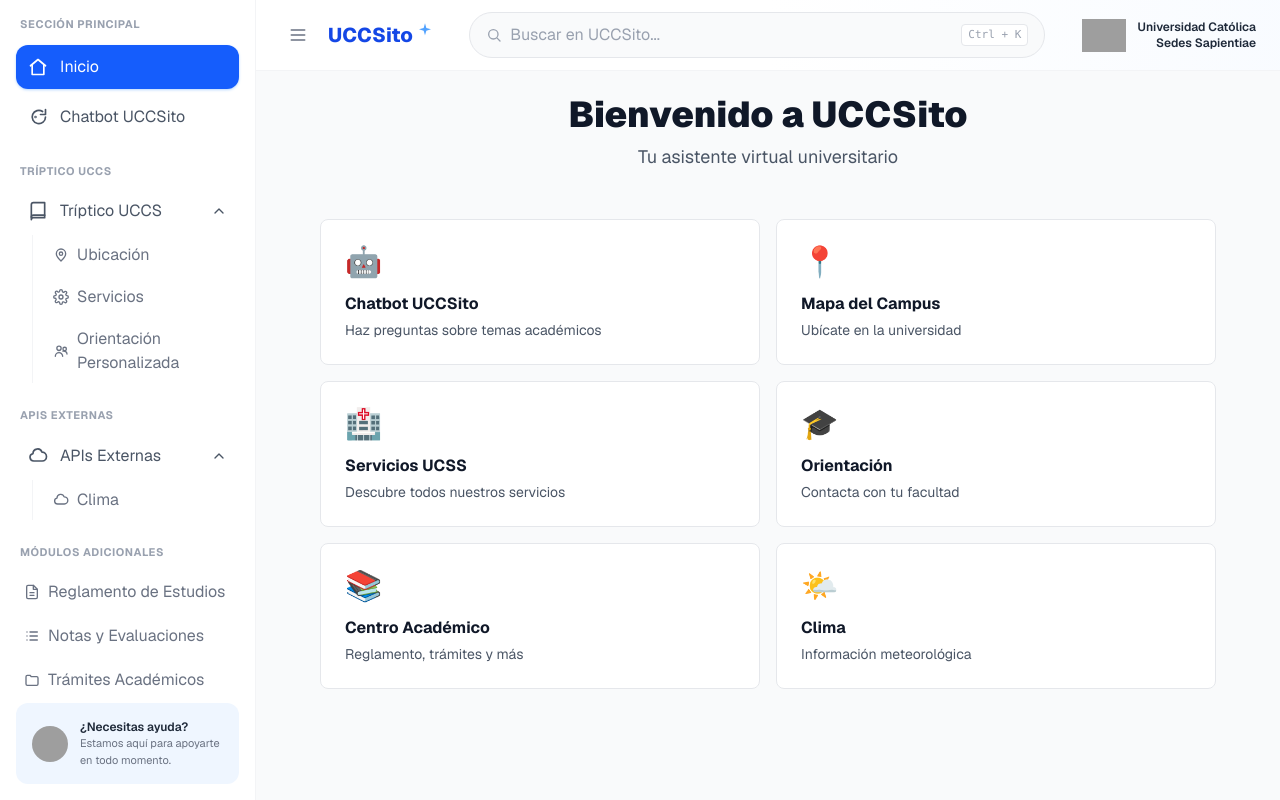
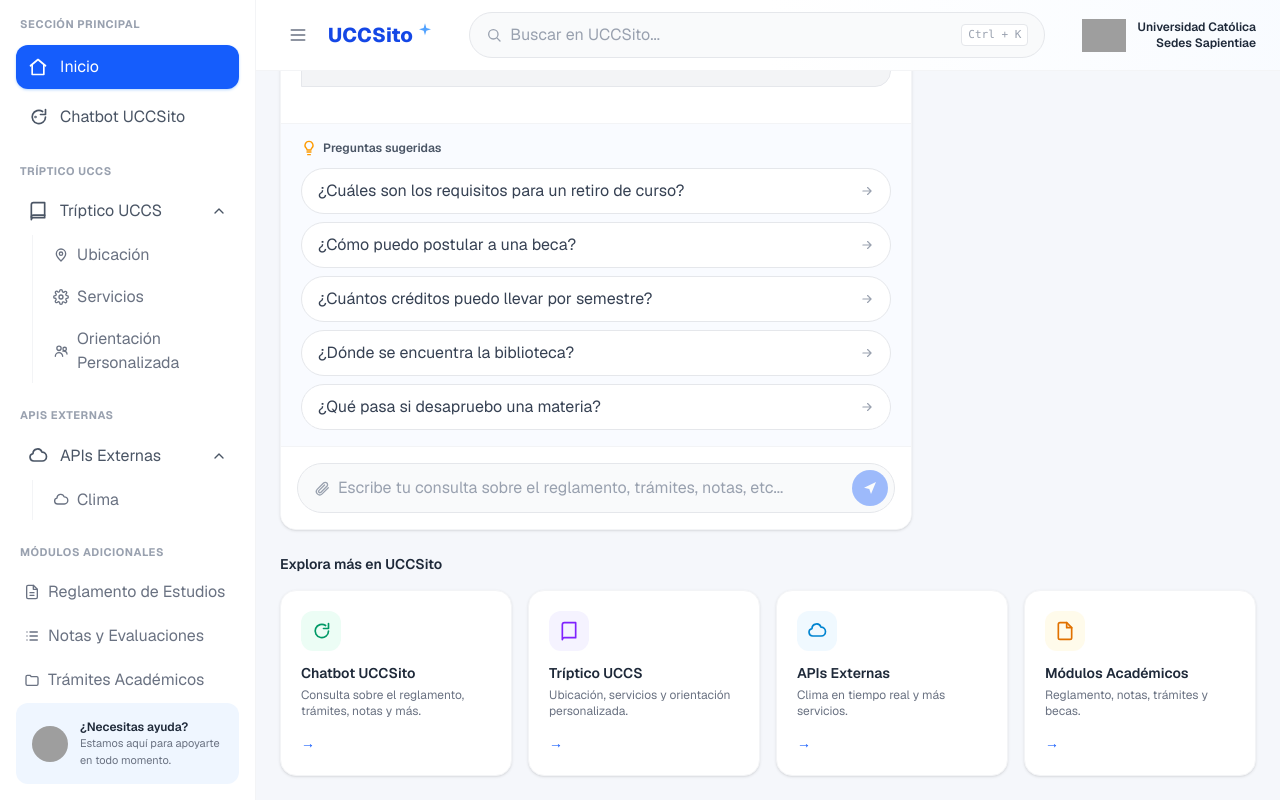
Before and after one commit to Lopezete2026100363/uccsito, a Next.js app: page /chat in a window 1280 px wide. Built offline with nearby package versions, Linux system fonts and the light colour scheme; grey boxes are pictures that could not be loaded.

Commit message:
Portal UCCSito actualizado con componentes

```diff
--- a/app/(student)/chat/page.tsx
+++ b/app/(student)/chat/page.tsx
@@ -8,81 +8,63 @@
 import { Orientation } from '../components/Triptych/Orientation';
 import { AcademicCenter } from '../components/AcademicCenter';
 import { Weather } from '../components/Weather';
+import { WeatherWidget } from '../components/WeatherWidget';
 
 type TabType = 'inicio' | 'chat' | 'ubicacion' | 'servicios' | 'orientacion' | 'reglamento' | 'notas' | 'tramites' | 'becas' | 'faq' | 'clima';
+
+const EXPLORE_CARDS: Array<{ title: string; desc: string; action: TabType; icon: JSX.Element; tint: string }> = [
+  {
+    title: 'Chatbot UCCSito',
+    desc: 'Consulta sobre el reglamento, trámites, notas y más.',
+    action: 'chat',
+    tint: 'bg-emerald-50 text-emerald-600',
+    icon: (
+      <svg className="w-5 h-5" viewBox="0 0 24 24" fill="none" stroke="currentColor" strokeWidth="2" strokeLinecap="round" strokeLinejoin="round">
+        <path d="M21 12a8 8 0 1 1-3.5-6.6" /><path d="M21 3v6h-6" />
+      </svg>
+    ),
+  },
+  {
+    title: 'Tríptico UCCS',
+    desc: 'Ubicación, servicios y orientación personalizada.',
+    action: 'ubicacion',
+    tint: 'bg-violet-50 text-violet-600',
+    icon: (
+      <svg className="w-5 h-5" viewBox="0 0 24 24" fill="none" stroke="currentColor" strokeWidth="2" strokeLinecap="round" strokeLinejoin="round">
+        <path d="M4 4.5A2.5 2.5 0 0 1 6.5 2H20v18H6.5A2.5 2.5 0 0 0 4 22.5v-18Z" />
+      </svg>
+    ),
+  },
+  {
+    title: 'APIs Externas',
+    desc: 'Clima en tiempo real y más servicios.',
+    action: 'clima',
+    tint: 'bg-sky-50 text-sky-600',
+    icon: (
+      <svg className="w-5 h-5" viewBox="0 0 24 24" fill="none" stroke="currentColor" strokeWidth="2" strokeLinecap="round" strokeLinejoin="round">
+        <path d="M7 18a4.5 4.5 0 0 1-1-8.9 5.5 5.5 0 0 1 10.7-1.8A4 4 0 0 1 17 18H7Z" />
+      </svg>
+    ),
+  },
+  {
+    title: 'Módulos Académicos',
+    desc: 'Reglamento, notas, trámites y becas.',
+    action: 'reglamento',
+    tint: 'bg-amber-50 text-amber-600',
+    icon: (
+      <svg className="w-5 h-5" viewBox="0 0 24 24" fill="none" stroke="currentColor" strokeWidth="2" strokeLinecap="round" strokeLinejoin="round">
+        <path d="M14 2H6a2 2 0 0 0-2 2v16a2 2 0 0 0 2 2h12a2 2 0 0 0 2-2V8l-6-6Z" /><path d="M14 2v6h6" />
+      </svg>
+    ),
+  },
+];
 
 export default function DashboardPage() {
   const [activeTab, setActiveTab] = useState<TabType>('inicio');
 
-  const renderContent = () => {
+  const renderMainContent = () => {
     switch (activeTab) {
       case 'inicio':
-        return (
-          <div className="max-w-4xl mx-auto">
-            <div className="text-center mb-12">
-              <h1 className="text-4xl font-black text-gray-900 mb-2">
-                Bienvenido a UCCSito
-              </h1>
-              <p className="text-lg text-gray-600">
-                Tu asistente virtual universitario
-              </p>
-            </div>
-
-            <div className="grid grid-cols-1 md:grid-cols-2 gap-4 mb-12">
-              {[
-                {
-                  icon: '🤖',
-                  title: 'Chatbot UCCSito',
-                  desc: 'Haz preguntas sobre temas académicos',
-                  action: 'chat',
-                },
-                {
-                  icon: '📍',
-                  title: 'Mapa del Campus',
-                  desc: 'Ubícate en la universidad',
-                  action: 'ubicacion',
-                },
-                {
-                  icon: '🏥',
-                  title: 'Servicios UCSS',
-                  desc: 'Descubre todos nuestros servicios',
-                  action: 'servicios',
-                },
-                {
-                  icon: '🎓',
-                  title: 'Orientación',
-                  desc: 'Contacta con tu facultad',
-                  action: 'orientacion',
-                },
-                {
-                  icon: '📚',
-                  title: 'Centro Académico',
-                  desc: 'Reglamento, trámites y más',
-                  action: 'reglamento',
-                },
-                {
-                  icon: '🌤️',
-                  title: 'Clima',
-                  desc: 'Información meteorológica',
-                  action: 'clima',
-                },
-              ].map((item: any) => (
-                <button
-                  key={item.action}
-                  onClick={() => setActiveTab(item.action as TabType)}
-                  className="bg-white border border-gray-200 rounded-lg p-6 text-left hover:shadow-lg hover:border-blue-400 transition-all group"
-                >
-                  <div className="text-3xl mb-3 group-hover:scale-110 transition">
-                    {item.icon}
-                  </div>
-                  <h3 className="font-bold text-gray-900 mb-1">{item.title}</h3>
-                  <p className="text-sm text-gray-600">{item.desc}</p>
-                </button>
-              ))}
-            </div>
-          </div>
-        );
-
       case 'chat':
         return <Chatbot />;
       case 'ubicacion':
@@ -105,12 +87,82 @@
   };
 
   return (
-    <div className="flex h-screen bg-gray-50 overflow-hidden">
-      <Sidebar activeTab={activeTab} onTabChange={(tab: string) => setActiveTab(tab as TabType)} />
+    <div className="flex h-screen bg-[#f5f7fb] overflow-hidden">
+      <Sidebar activeTab={activeTab} onTabChange={(tab) => setActiveTab(tab as TabType)} />
       <div className="flex-1 flex flex-col overflow-hidden">
         <Header />
         <main className="flex-1 overflow-y-auto p-6">
-          {renderContent()}
+          <div className="max-w-[1400px] mx-auto grid grid-cols-1 lg:grid-cols-[minmax(0,1fr)_320px] gap-6">
+            {/* Columna principal */}
+            <div>{renderMainContent()}</div>
+
+            {/* Columna lateral derecha */}
+            <div className="space-y-6">
+              <WeatherWidget />
+
+              <div className="bg-white rounded-2xl border border-gray-100 shadow-sm p-5">
+                <h3 className="text-sm font-semibold text-gray-800 mb-4">Accesos rápidos</h3>
+                <div className="space-y-3">
+                  <button
+                    onClick={() => setActiveTab('ubicacion')}
+                    className="w-full flex items-center justify-between text-left hover:bg-gray-50 rounded-xl p-2 -m-2 transition-colors"
+                  >
+                    <div>
+                      <p className="text-sm font-medium text-gray-800">Mapa del Campus</p>
+                      <p className="text-xs text-gray-400">Ubicación y distribución</p>
+                    </div>
+                    <span className="text-gray-300">›</span>
+                  </button>
+                  <button
+                    onClick={() => setActiveTab('servicios')}
+                    className="w-full flex items-center justify-between text-left hover:bg-gray-50 rounded-xl p-2 -m-2 transition-colors"
+                  >
+                    <div>
+                      <p className="text-sm font-medium text-gray-800">Servicios UCSS</p>
+                      <p className="text-xs text-gray-400">Servicios para tu bienestar</p>
+                    </div>
+                    <span className="text-gray-300">›</span>
+                  </button>
+                  <button
+                    onClick={() => setActiveTab('orientacion')}
+                    className="w-full flex items-center justify-between text-left hover:bg-gray-50 rounded-xl p-2 -m-2 transition-colors"
+                  >
+                    <div>
+                      <p className="text-sm font-medium text-gray-800">Orientación Personalizada</p>
+                      <p className="text-xs text-gray-400">Facultades y contacto</p>
+                    </div>
+                    <span className="text-gray-300">›</span>
+                  </button>
+                </div>
+              </div>
+
+              <div className="relative rounded-2xl overflow-hidden bg-gradient-to-br from-blue-800 to-blue-950 text-white p-5 min-h-[140px] flex flex-col justify-end">
+                <p className="text-xs font-medium text-blue-200 mb-1">UCSS | Más que una universidad, una comunidad.</p>
+                <p className="text-lg font-bold leading-tight">Tu futuro empieza aquí</p>
+              </div>
+            </div>
+          </div>
+
+          {/* Explora más */}
+          <div className="max-w-[1400px] mx-auto mt-6">
+            <h3 className="text-sm font-semibold text-gray-800 mb-4">Explora más en UCCSito</h3>
+            <div className="grid grid-cols-1 sm:grid-cols-2 lg:grid-cols-4 gap-4">
+              {EXPLORE_CARDS.map((card) => (
+                <button
+                  key={card.title}
+                  onClick={() => setActiveTab(card.action)}
+                  className="text-left bg-white rounded-2xl border border-gray-100 shadow-sm p-5 hover:shadow-md hover:-translate-y-0.5 transition-all"
+                >
+                  <div className={`w-10 h-10 rounded-xl flex items-center justify-center mb-3 ${card.tint}`}>
+                    {card.icon}
+                  </div>
+                  <p className="text-sm font-semibold text-gray-800 mb-1">{card.title}</p>
+                  <p className="text-xs text-gray-500 mb-3">{card.desc}</p>
+                  <span className="text-blue-600 text-sm">→</span>
+                </button>
+              ))}
+            </div>
+          </div>
         </main>
       </div>
     </div>
```
